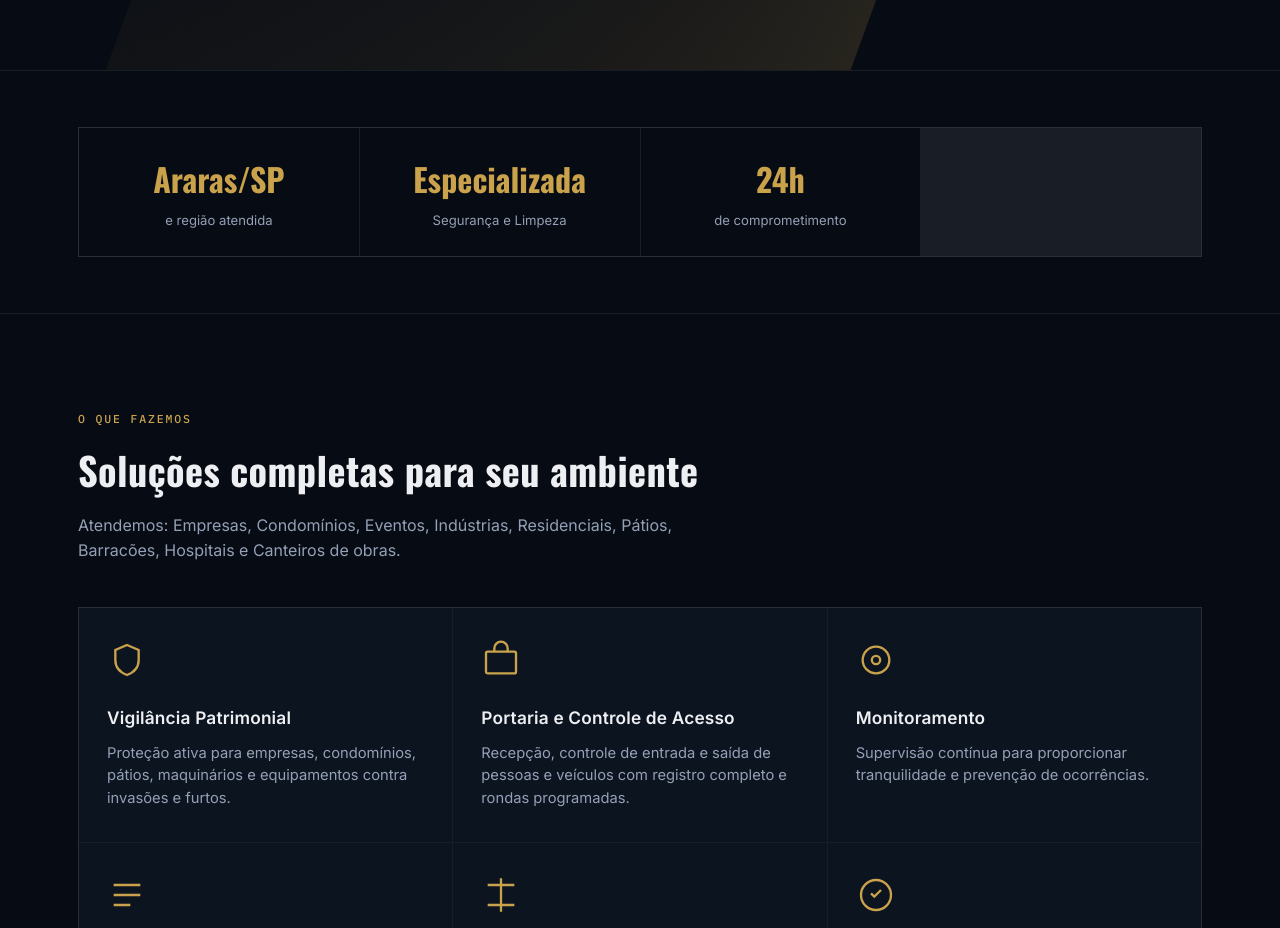
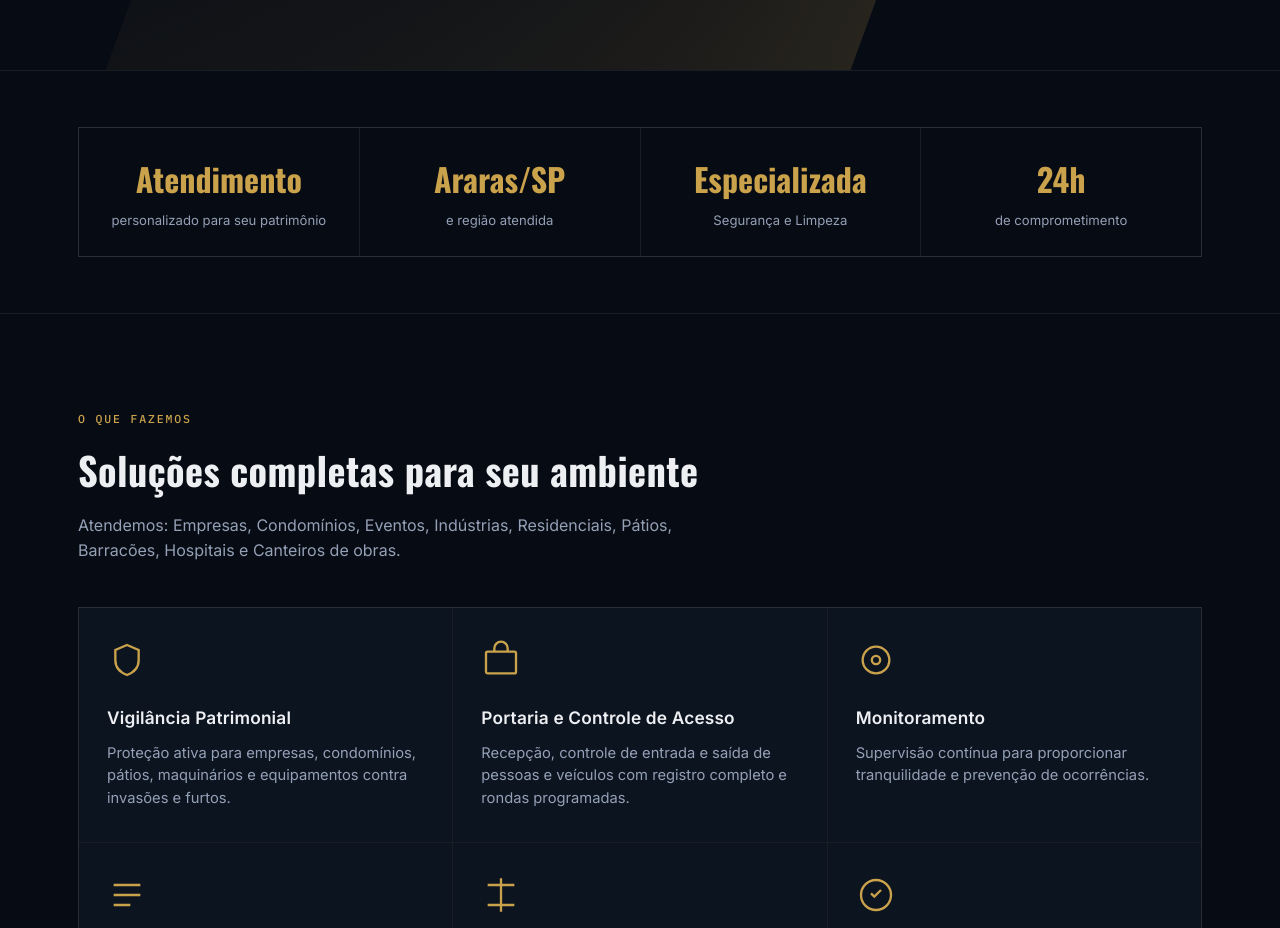
Before and after one commit to gabrielmendesFHO/C-W, a plain HTML site: page index.html in a window 1280 px wide. Shown: the part 820-1748 px from the top of the page. Drawn offline with nearby package versions, Linux system fonts and the light colour scheme.

Commit message:
Atuazação de div

```diff
--- a/index.html
+++ b/index.html
@@ -64,6 +64,7 @@
   <section class="stats">
     <div class="wrap">
       <div class="stats-grid">
+        <div class="stat"><b>Atendimento</b><span>personalizado para seu patrimônio</span></div>
         <div class="stat"><b>Araras/SP</b><span>e região atendida</span></div>
         <div class="stat"><b>Especializada</b><span>Segurança e Limpeza</span></div>
         <div class="stat"><b>24h</b><span>de comprometimento</span></div>
```
